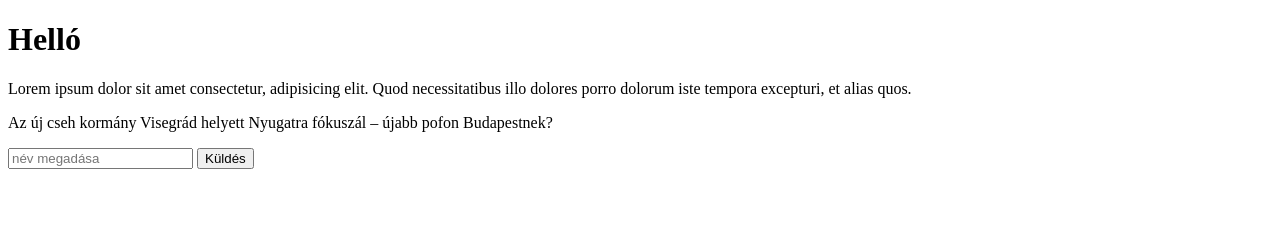
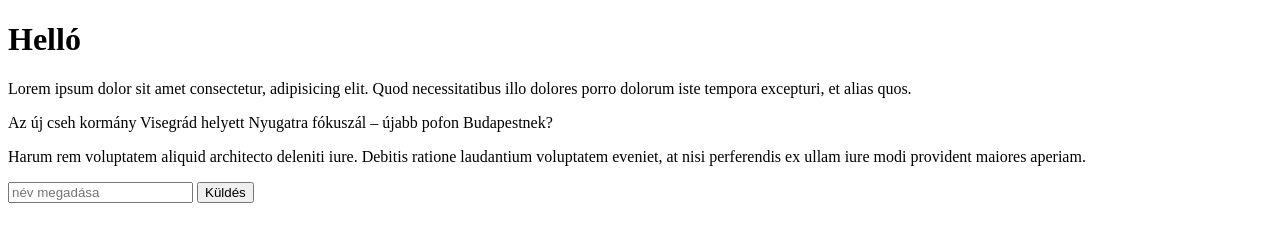
Before and after one commit to Ratelif/git_practice, a plain HTML site: page index.html in a window 1280 px wide. Drawn offline with Linux system fonts and the light colour scheme.

Commit message:
local edit index.html

```diff
--- a/index.html
+++ b/index.html
@@ -12,6 +12,7 @@
     <h1>Helló</h1>
     <p>Lorem ipsum dolor sit amet consectetur, adipisicing elit. Quod necessitatibus illo dolores porro dolorum iste tempora excepturi, et alias quos.</p>
     <p>Az új cseh kormány Visegrád helyett Nyugatra fókuszál – újabb pofon Budapestnek?</p>
+    <p>Harum rem voluptatem aliquid architecto deleniti iure. Debitis ratione laudantium voluptatem eveniet, at nisi perferendis ex ullam iure modi provident maiores aperiam.</p>
     <input type="text" placeholder="név megadása">
     <button>Küldés</button>
 </body>
```
